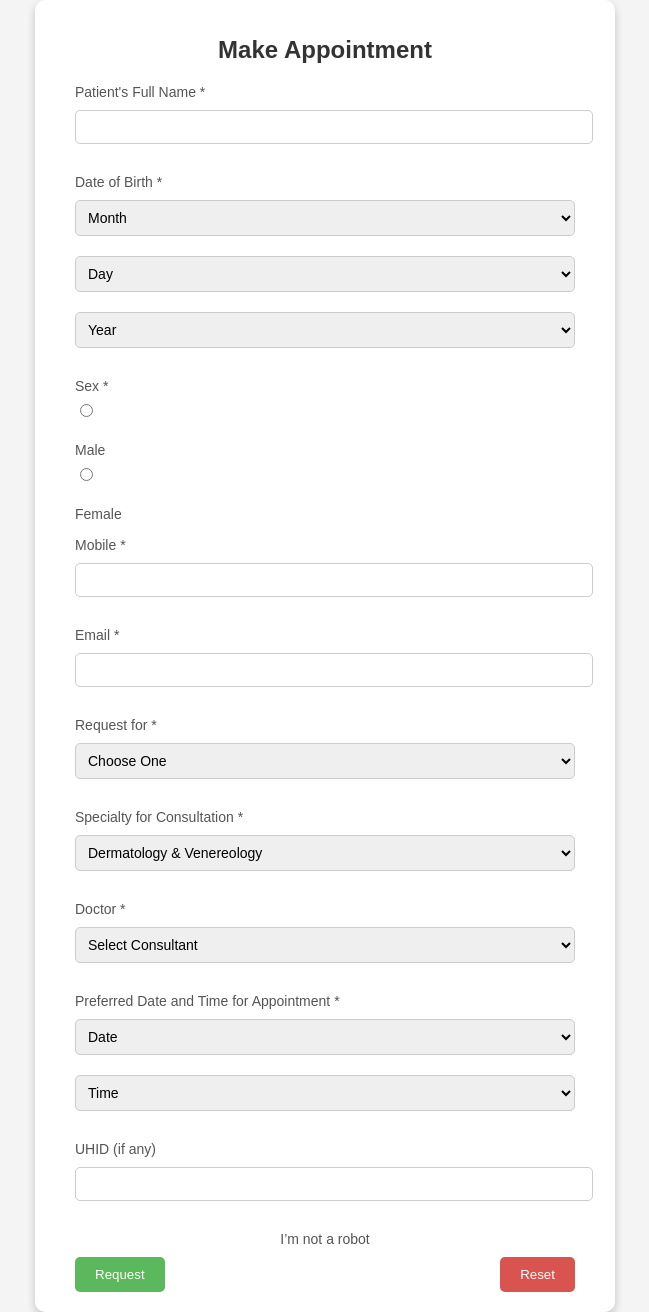
After one commit to riyadhullah/Comilla_central_medical, a PHP site: page /appointment.php in a window 1280 px wide. The commit adds this page. Shown: the whole page, without its empty margins (315-964 px from the left). Run offline with PHP 8.4, Linux system fonts and the light colour scheme; some libraries are stand-ins or nearby versions.

Commit message:
style.css change and appointment.php push 1st

```diff
--- /dev/null
+++ b/appointment.php
@@ -0,0 +1,107 @@
+<!DOCTYPE html>
+<html lang="en">
+<head>
+    <meta charset="UTF-8">
+    <meta name="viewport" content="width=device-width, initial-scale=1.0">
+    <title>Make Appointment</title>
+    <link rel="stylesheet" href="css\\styles.css">
+</head>
+<body>
+    <form class="appointment-form" action="submit.php" method="post">
+        <h1>Make Appointment</h1>
+
+        <div class="form-group">
+            <label for="fullname">Patient's Full Name *</label>
+            <input type="text" id="fullname" name="fullname" required>
+        </div>
+
+        <div class="form-group">
+            <label for="dob">Date of Birth *</label>
+            <select id="dob-month" name="dob-month" required>
+                <option value="">Month</option>
+                <!-- Populate months dynamically -->
+            </select>
+            <select id="dob-day" name="dob-day" required>
+                <option value="">Day</option>
+                <!-- Populate days dynamically -->
+            </select>
+            <select id="dob-year" name="dob-year" required>
+                <option value="">Year</option>
+                <!-- Populate years dynamically -->
+            </select>
+        </div>
+
+        <div class="form-group">
+            <label>Sex *</label>
+            <input type="radio" id="male" name="sex" value="Male" required>
+            <label for="male">Male</label>
+            <input type="radio" id="female" name="sex" value="Female">
+            <label for="female">Female</label>
+        </div>
+
+        <div class="form-group">
+            <label for="mobile">Mobile *</label>
+            <input type="tel" id="mobile" name="mobile" required>
+        </div>
+
+        <div class="form-group">
+            <label for="email">Email *</label>
+            <input type="email" id="email" name="email" required>
+        </div>
+
+        <div class="form-group">
+            <label for="request">Request for *</label>
+            <select id="request" name="request" required>
+                <option value="">Choose One</option>
+                <option value="Consultation">Consultation</option>
+                <option value="Follow-up">Follow-up</option>
+                <option value="Other">Other</option>
+            </select>
+        </div>
+
+        <div class="form-group">
+            <label for="specialty">Specialty for Consultation *</label>
+            <select id="specialty" name="specialty" required>
+                <option value="Dermatology">Dermatology & Venereology</option>
+                <option value="Cardiology">Cardiology</option>
+                <option value="Pediatrics">Pediatrics</option>
+            </select>
+        </div>
+
+        <div class="form-group">
+            <label for="doctor">Doctor *</label>
+            <select id="doctor" name="doctor" required>
+                <option value="">Select Consultant</option>
+                <option value="Dr. Smith">Dr. Smith</option>
+                <option value="Dr. Johnson">Dr. Johnson</option>
+            </select>
+        </div>
+
+        <div class="form-group">
+            <label>Preferred Date and Time for Appointment *</label>
+            <select id="appointment-date" name="appointment-date" required>
+                <option value="">Date</option>
+            </select>
+            <select id="appointment-time" name="appointment-time" required>
+                <option value="">Time</option>
+            </select>
+        </div>
+
+        <div class="form-group">
+            <label for="uhid">UHID (if any)</label>
+            <input type="text" id="uhid" name="uhid">
+        </div>
+
+        <div class="recaptcha">
+            <label>I’m not a robot</label>
+            <div class="g-recaptcha" data-sitekey="your_site_key"></div>
+        </div>
+
+        <div class="btn-group">
+            <button type="submit" class="btn-request">Request</button>
+            <button type="reset" class="btn-reset">Reset</button>
+        </div>
+    </form>
+    <script src="https://www.google.com/recaptcha/api.js" async defer></script>
+</body>
+</html>
--- a/css/styles.css
+++ b/css/styles.css
@@ -1,5 +1,4 @@
-/* Riyadh ullah-------------------------------------------------------------------------------- */
-
+/* General Styles */
 body {
     font-family: Arial, sans-serif;
     margin: 0;
@@ -7,35 +6,14 @@ body {
     display: flex;
     justify-content: center;
     align-items: center;
-    height: 100vh;
-    background-color: #f4f4f9;
-}
-
-.login-container {
-    background: #ffffff;
-    padding: 20px 30px;
-    border-radius: 10px;
-    box-shadow: 0 4px 6px rgba(0, 0, 0, 0.1);
-    width: 100%;
-    max-width: 400px;
-    text-align: center;
+    min-height: 100vh;
+    background-color: #f4f4f4;
 }
 
 h1 {
     margin-bottom: 20px;
     font-size: 24px;
     color: #333;
-}
-
-.form-group {
-    margin-bottom: 15px;
-    width: 94.5%;
-    text-align: left;
-}
-
-.form-group1 {
-    margin-bottom: 15px;
-    text-align: left;
 }
 
 label {
@@ -58,6 +36,36 @@ input:focus, select:focus {
     border-color: #007BFF;
 }
 
+button {
+    padding: 10px 20px;
+    border: none;
+    border-radius: 5px;
+    cursor: pointer;
+}
+
+/* Login Section - Riyadh Ullah */
+.login-container {
+    background: #ffffff;
+    padding: 20px 30px;
+    border-radius: 10px;
+    box-shadow: 0 4px 6px rgba(0, 0, 0, 0.1);
+    width: 100%;
+    max-width: 400px;
+    text-align: center;
+}
+
+.login-container h1 {
+    margin-bottom: 20px;
+    font-size: 24px;
+    color: #333;
+}
+
+.login-container .form-group {
+    margin-bottom: 15px;
+    width: 94.5%;
+    text-align: left;
+}
+
 .login-button {
     width: 100%;
     padding: 10px;
@@ -73,15 +81,66 @@ input:focus, select:focus {
     background-color: #0056b3;
 }
 
+/* Appointment Form Section - Fahad */
+.appointment-form {
+    background: #fff;
+    padding: 20px 40px;
+    border-radius: 10px;
+    box-shadow: 0 4px 8px rgba(0, 0, 0, 0.2);
+    width: 500px;
+}
 
-/* Fahad-------------------------------------------------------------------------------- */
+.appointment-form h1 {
+    text-align: center;
+    margin-bottom: 20px;
+    color: #333;
+}
 
+.appointment-form label {
+    font-size: 14px;
+    margin-top: 10px;
+    display: block;
+    color: #555;
+}
 
+.appointment-form input,
+.appointment-form select {
+    width: 100%;
+    padding: 8px;
+    margin-top: 5px;
+    margin-bottom: 15px;
+    border: 1px solid #ccc;
+    border-radius: 5px;
+}
 
+.appointment-form input[type="radio"] {
+    width: auto;
+    margin-right: 5px;
+}
 
+.appointment-form .form-group {
+    margin-bottom: 15px;
+}
 
+.appointment-form .btn-group {
+    display: flex;
+    justify-content: space-between;
+}
 
+.appointment-form .btn-request {
+    background-color: #5cb85c;
+    color: white;
+}
 
+.appointment-form .btn-reset {
+    background-color: #d9534f;
+    color: white;
+}
 
+.appointment-form .recaptcha {
+    text-align: center;
+    margin-bottom: 10px;
+}
 
-/* Siam-------------------------------------------------------------------------------- */
+/* Additional Styles - Siam */
+/* Add specific styles for other sections here */
```
